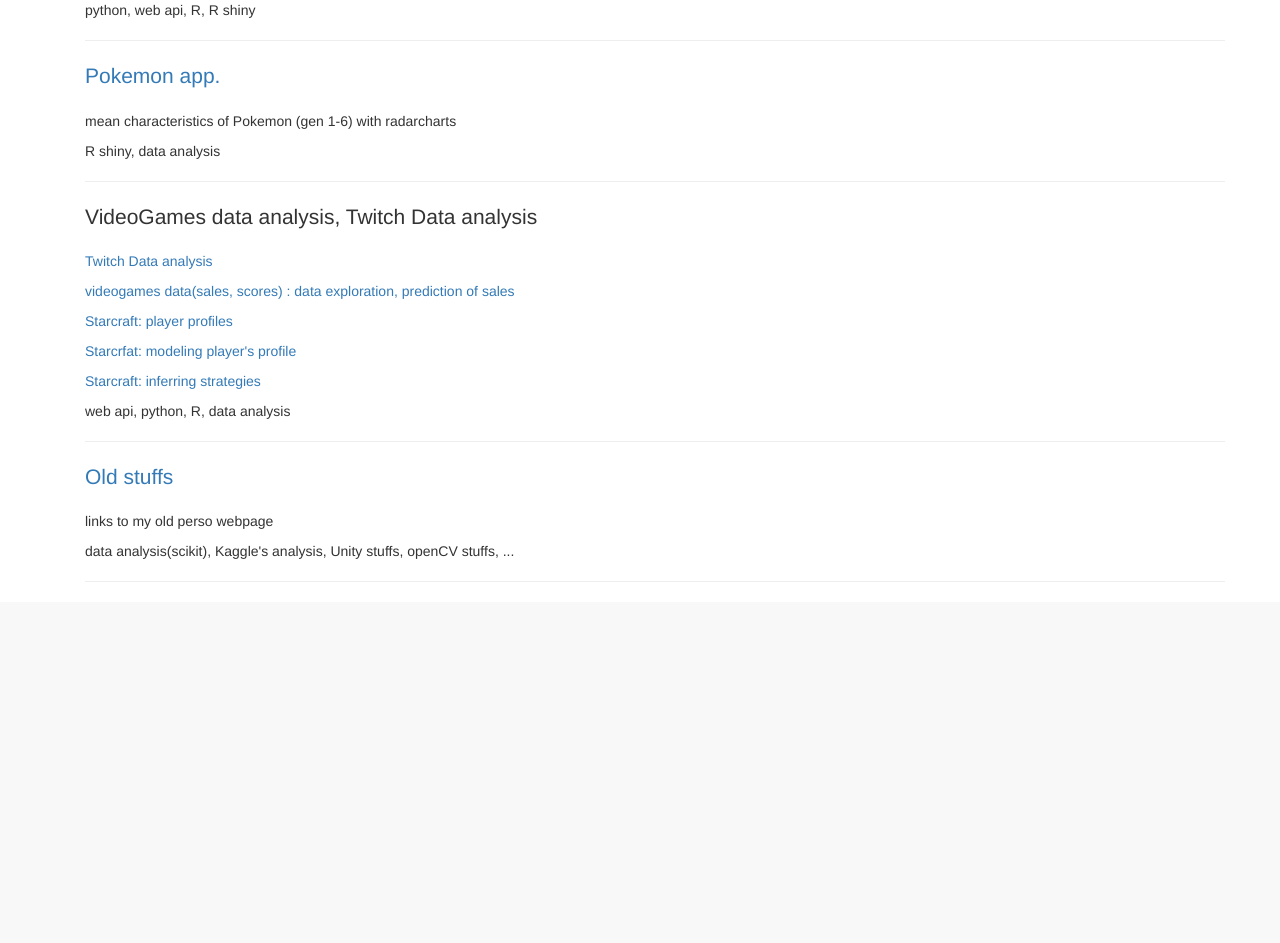
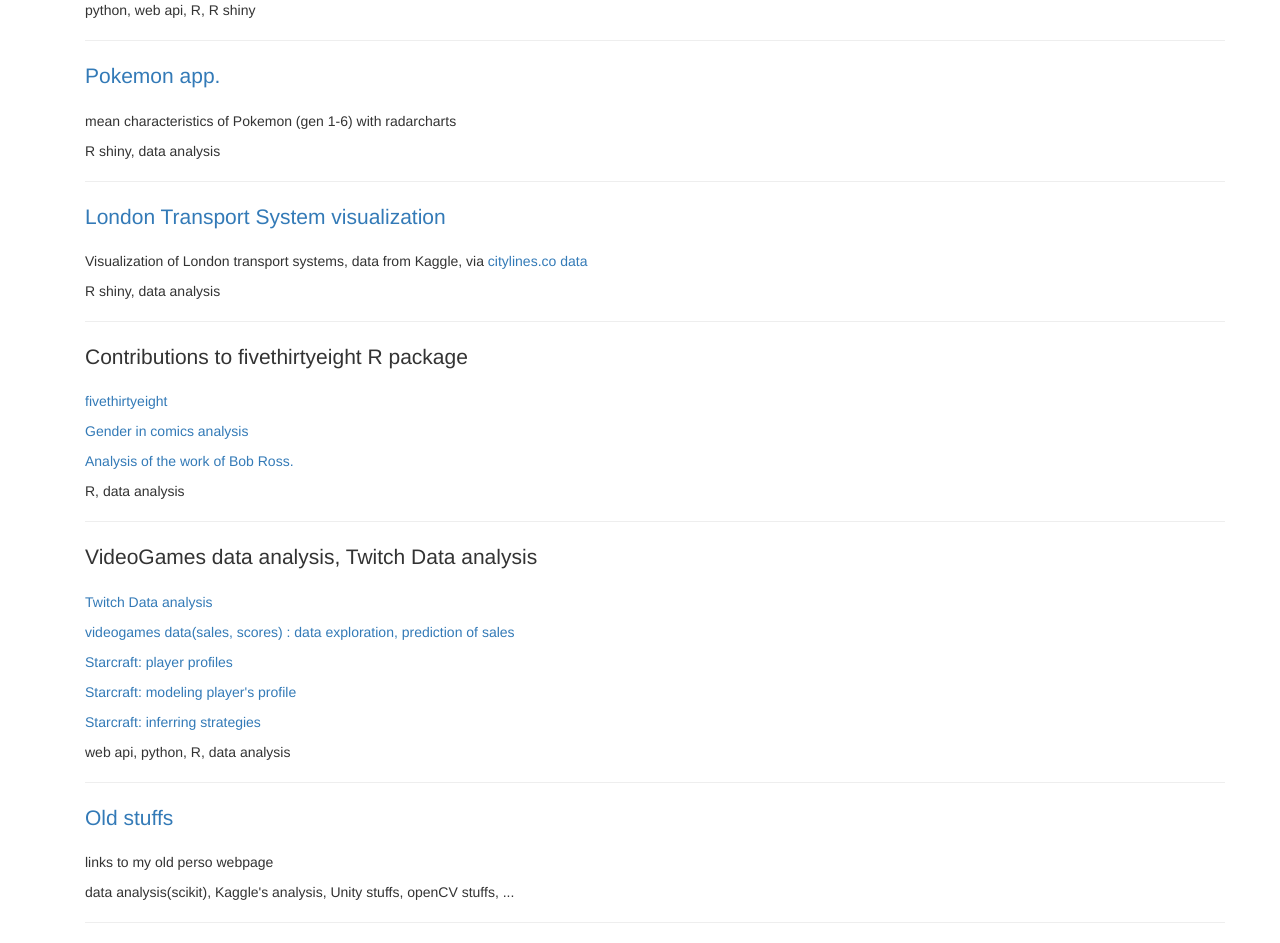
Before and after one commit to jonathanbouchet/django-aboutme-deployment, a Django app: page /main_menu/projects/ in a window 1280 px wide. Shown: the part 461-1404 px from the top of the page. Before the commit the page ends 1020 px from the top, so only its background shows below. Run offline with Django 3.2, Linux system fonts and the light colour scheme; some libraries are stand-ins or nearby versions.

Commit message:
updated projects, contribution ; typos

```diff
--- a/about_me/templates/main_menu/projects.html
+++ b/about_me/templates/main_menu/projects.html
@@ -34,11 +34,27 @@ R shiny, data analysis
 </div>
 
 <div class="container">
+<p class="lead"><a href="https://jonathanbouchet.shinyapps.io/visualization_transport_system/">London Transport System visualization</a></p>
+<p>Visualization of London transport systems, data from Kaggle, via <a href="http://www.citylines.co/">citylines.co data</a></p>
+R shiny, data analysis
+<hr>
+</div>
+
+<div class="container">
+<p class="lead">Contributions to fivethirtyeight R package</p>
+<a href="https://github.com/rudeboybert/fivethirtyeight">fivethirtyeight</a></p>
+<a href="https://github.com/rudeboybert/fivethirtyeight/blob/master/vignettes/comics_gender.Rmd">Gender in comics analysis</a></p>
+<a href="https://github.com/rudeboybert/fivethirtyeight/blob/master/vignettes/bobRoss.Rmd">Analysis of the work of Bob Ross.</a></p>
+R, data analysis
+<hr>
+</div>
+
+<div class="container">
 <p class="lead">VideoGames data analysis, Twitch Data analysis</p>
 <a href="https://rpubs.com/jonathanbouchet/destiny_ROI">Twitch Data analysis</a></p>
 <a href="https://rpubs.com/jonathanbouchet/238474">videogames data(sales, scores) : data exploration, prediction of sales</a></p>
 <a href="https://rpubs.com/jonathanbouchet/sc2_playerProfile">Starcraft: player profiles</a></p>
-<a href="https://rpubs.com/jonathanbouchet/sc2_leaguePrediction">Starcrfat: modeling player's profile</a></p>
+<a href="https://rpubs.com/jonathanbouchet/sc2_leaguePrediction">Starcraft: modeling player's profile</a></p>
 <a href="https://www.kaggle.com/jonathanbouchet/d/kinguistics/starcraft-scouting-the-enemy/inferring-strategies-in-starcraft-paper-study">Starcraft: inferring strategies</a></p>
 web api, python, R, data analysis
 <hr>
```
